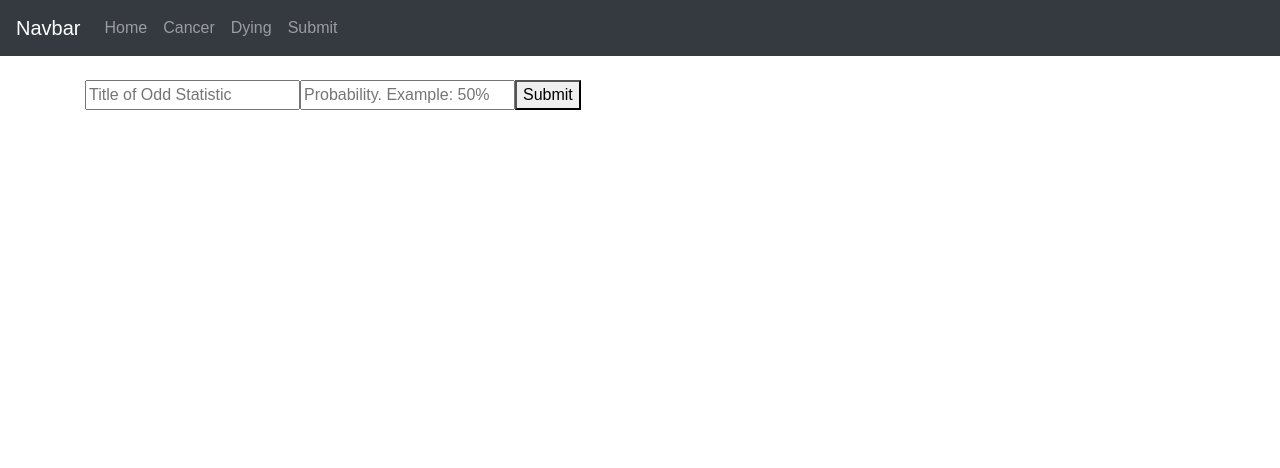
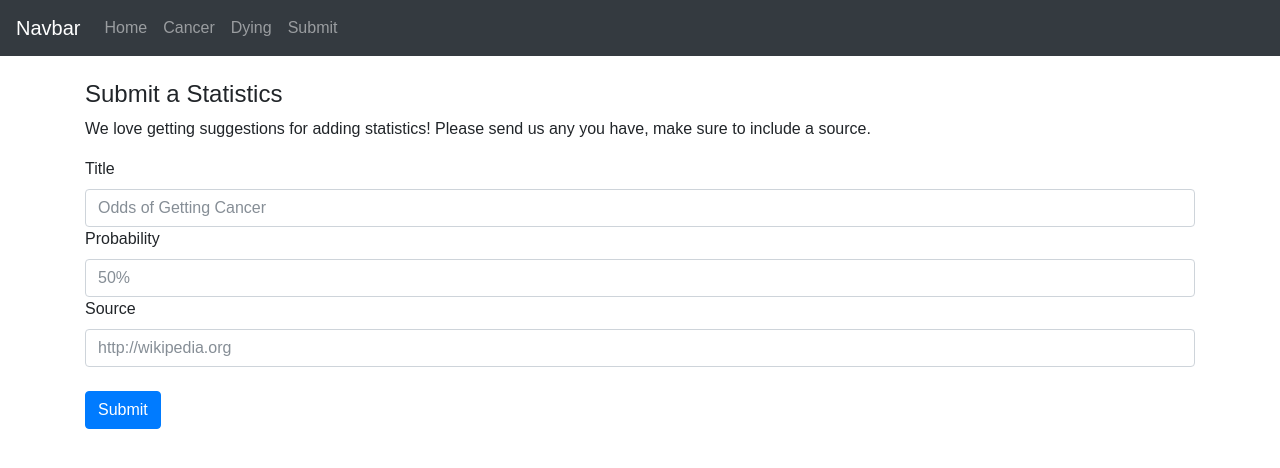
Before and after one commit to zachlevy/oddsofeverything, a React (Create React App) app: page /submit in a window 1280 px wide. Shown: the top 468 px of the page. Built offline with nearby package versions, Linux system fonts and the light colour scheme.

Commit message:
sexy form ui

```diff
--- a/src/OddForm.js
+++ b/src/OddForm.js
@@ -13,10 +13,17 @@ class OddForm extends Component {
       <div className="container">
         <div className="row">
           <div className="col-12">
+            <h4>Submit a Statistics</h4>
+            <p>We love getting suggestions for adding statistics! Please send us any you have, make sure to include a source.</p>
             <form>
-              <input ref="title" type="text" placeholder="Title of Odd Statistic" />
-              <input ref="probability" type="text" placeholder="Probability. Example: 50%" />
-              <button onClick={this.handleFormSubmit.bind(this)}>Submit</button>
+              <label htmlFor="title">Title</label>
+              <input id="title" ref="title" type="text" placeholder="Odds of Getting Cancer" className="form-control" />
+              <label htmlFor="probability">Probability</label>
+              <input id="probability" ref="probability" type="text" placeholder="50%" className="form-control" />
+              <label htmlFor="source">Source</label>
+              <input id="source" ref="source" type="text" placeholder="http://wikipedia.org" className="form-control" />
+              <br />
+              <button className="btn btn-primary" onClick={this.handleFormSubmit.bind(this)}>Submit</button>
             </form>
           </div>
         </div>
```
